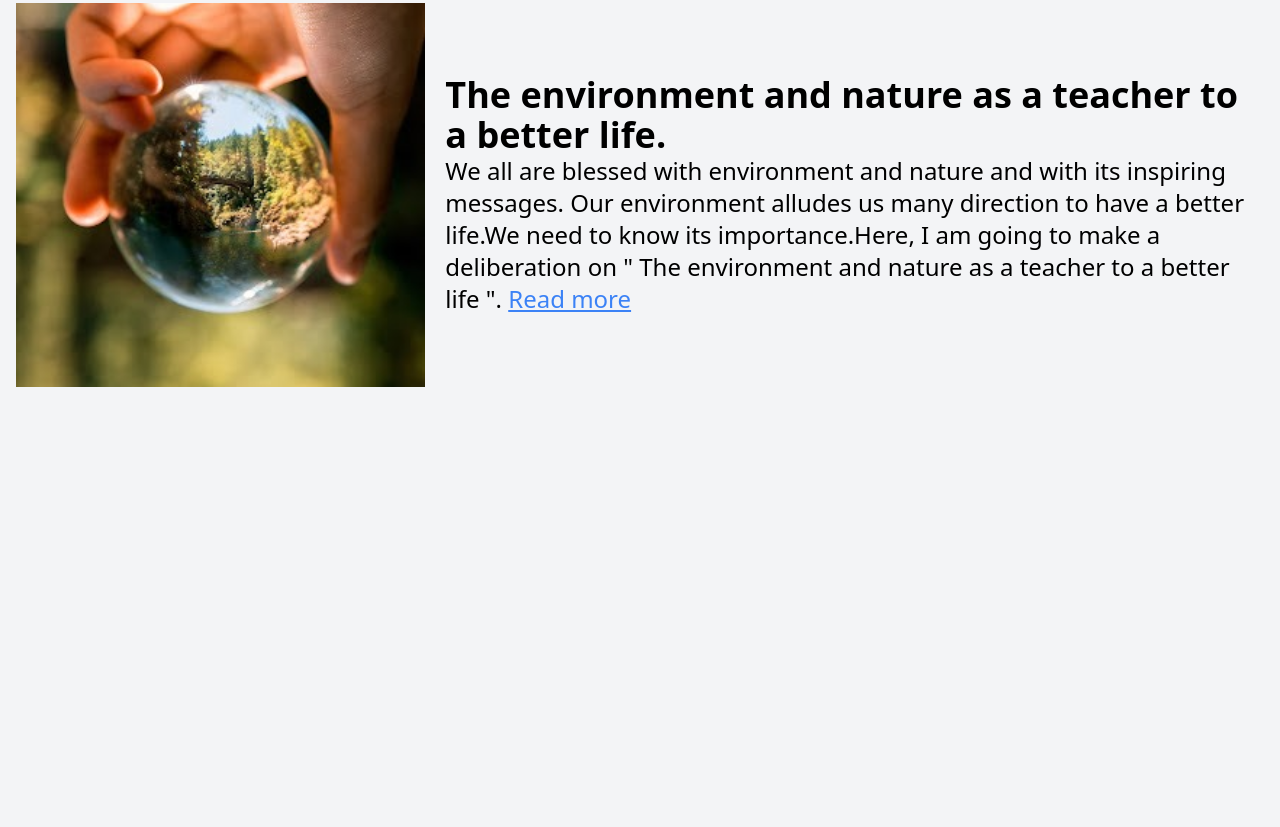
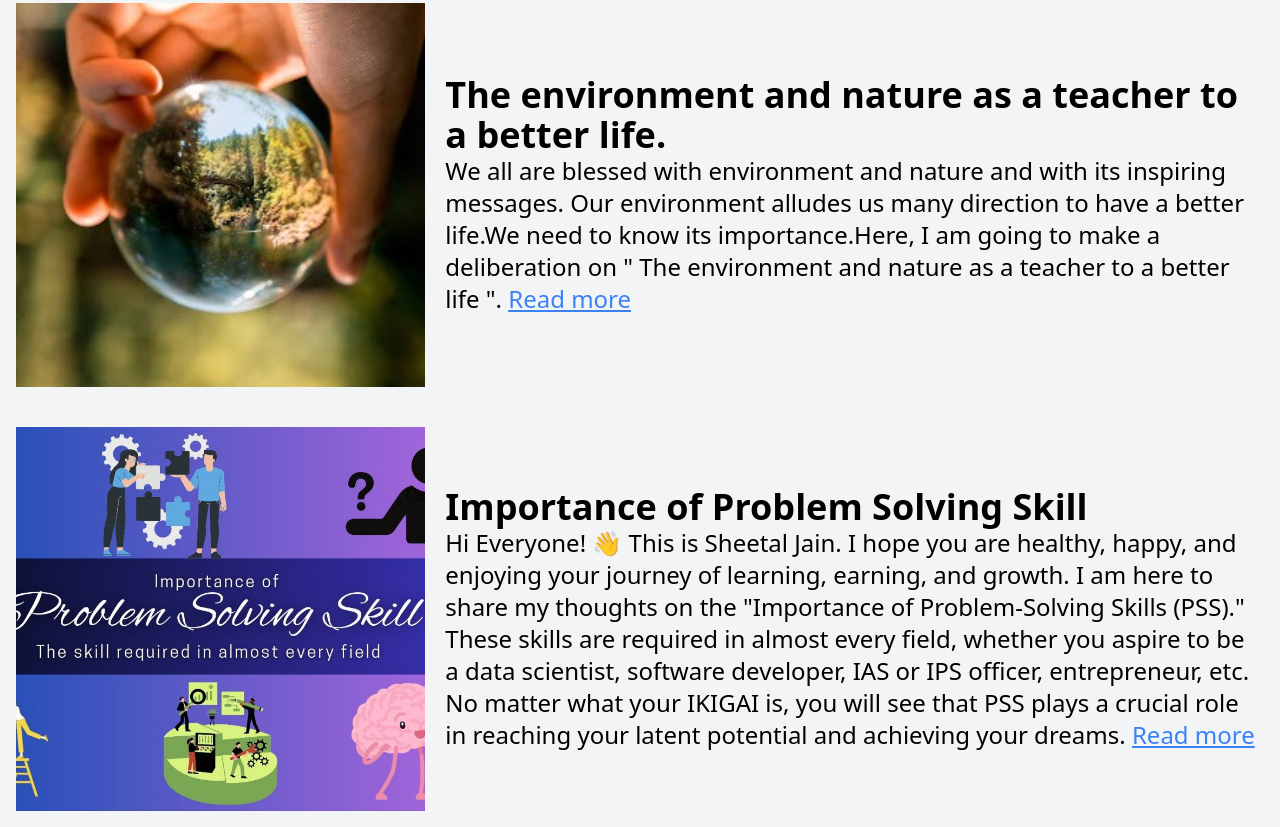
Before and after one commit to SimmiSheetalJain/sheetaljain1101portfolio, a plain HTML site: page mywork.html in a window 1280 px wide. Shown: the part 3081-3908 px from the top of the page. Before the commit the page ends 3484 px from the top, so only its background shows below. Drawn offline with nearby package versions, Linux system fonts and the light colour scheme.

Commit message:
Added new article and certifications

```diff
--- a/mywork.html
+++ b/mywork.html
@@ -259,7 +259,36 @@
           </p>
         </div>
       </div>
-
+      <div
+        class="flex flex-col md:flex-row justify-center items-center mt-10 gap-5"
+      >
+        <div class="w-full md:w-1/3">
+          <img
+            class="h-72 md:h-96 object-cover w-full"
+            src="./pss.jpg"
+            alt="Reasonable vs Rational"
+          />
+        </div>
+        <div class="w-full md:w-2/3">
+          <h1 class="text-2xl md:text-4xl font-semibold">
+            Importance of Problem Solving Skill
+          </h1>
+          <p class="text-xl md:text-2xl">
+            Hi Everyone! 👋
+            This is Sheetal Jain.
+            I hope you are healthy, happy, and enjoying your journey of learning, earning, and growth.
+            I am here to share my thoughts on the "Importance of Problem-Solving Skills (PSS)."
+            These skills are required in almost every field, whether you aspire to be a data scientist, software developer, IAS or IPS officer, entrepreneur, etc.
+            No matter what your IKIGAI is, you will see that PSS plays a crucial role in reaching your latent potential and achieving your dreams.
+            <a
+              href="https://www.linkedin.com/pulse/importance-problem-solving-skill-sheetal-jain-3vh7f?trackingId=1vfGaiM%2FQfau8zdhCVnIqg%3D%3D&lipi=urn%3Ali%3Apage%3Ad_flagship3_detail_base%3BF4%2BKKZHxRue3VzQR1NIzDg%3D%3D"
+              target="_blank"
+              class="text-blue-500 underline"
+              >Read more</a
+            >
+          </p>
+        </div>
+      </div>
       <!-- Add more articles following the same structure -->
     </div>
   </body>
```
Also changed, not shown: certifications.html (+17 -2 lines), pss.jpg (added).
